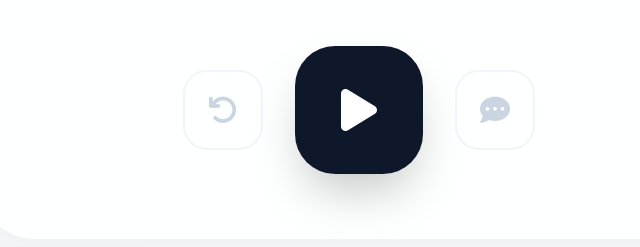
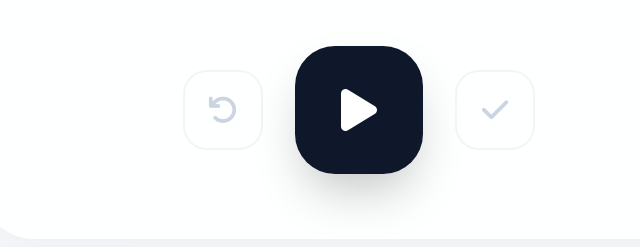
Before and after one commit to ChihaluCoding/fit, a plain HTML site: page index.html in a window 1280 px wide. Shown: the part 953-1200 px from the top of the page, 85-725 px from the left. Drawn offline with nearby package versions, Linux system fonts and the light colour scheme.

Commit message:
セッション完了ボタンを追加し、関連するシステムロジックを実装

```diff
--- a/index.html
+++ b/index.html
@@ -114,7 +114,8 @@
                         <button aria-label="Start or pause session" title="Start or pause session" onclick="System.toggle()" id="playBtn" class="w-32 h-32 rounded-[2.5rem] bg-slate-900 text-white flex items-center justify-center text-5xl shadow-2xl transition-all hover:scale-105 active:scale-95">
                             <i id="playIcon" class="fas fa-play"></i>
                         </button>
-                        <button aria-label="Voice status report" title="Voice status report" onclick="System.voiceReport()" class="w-20 h-20 rounded-3xl border-2 border-slate-100 text-slate-300 flex items-center justify-center text-3xl transition-all hover:text-blue-500 hover:border-blue-200"><i class="fas fa-comment-dots"></i></button>
+                        <!-- セッションを完了して記録するボタン -->
+                        <button aria-label="Complete session" title="Complete session" onclick="System.finishSession()" class="w-20 h-20 rounded-3xl border-2 border-slate-100 text-slate-300 flex items-center justify-center text-3xl transition-all hover:text-green-500 hover:border-green-200"><i class="fas fa-check"></i></button>
                     </div>
                 </div>
 
--- a/main.js
+++ b/main.js
@@ -37,6 +37,21 @@ const System = {
             clearInterval(this.rhythm); // リズムも停止して再開時に復帰させる
             this.update(); // 表示を維持して一時停止状態を明確にする
         }
+    },
+    finishSession() {
+        const icon = document.getElementById('playIcon'); // 再生アイコンを取得する
+        const btn = document.getElementById('playBtn'); // 再生ボタンを取得する
+        if(this.isRunning) {
+            this.isRunning = false; // 実行中フラグを停止状態に戻す
+            clearInterval(this.timer); // タイマーを停止する
+            clearInterval(this.rhythm); // リズムを停止する
+        }
+        if(icon) icon.className = 'fas fa-play'; // 表示を再生アイコンに戻す
+        if(btn) {
+            btn.classList.remove('active-ring'); // アクティブ表示を外す
+            btn.classList.replace('bg-blue-600', 'bg-slate-900'); // ボタン色を停止時に戻す
+        }
+        this.complete(); // セッションを完了して記録する
     },
 
     setMode(mets, bpm, btn) {
```
